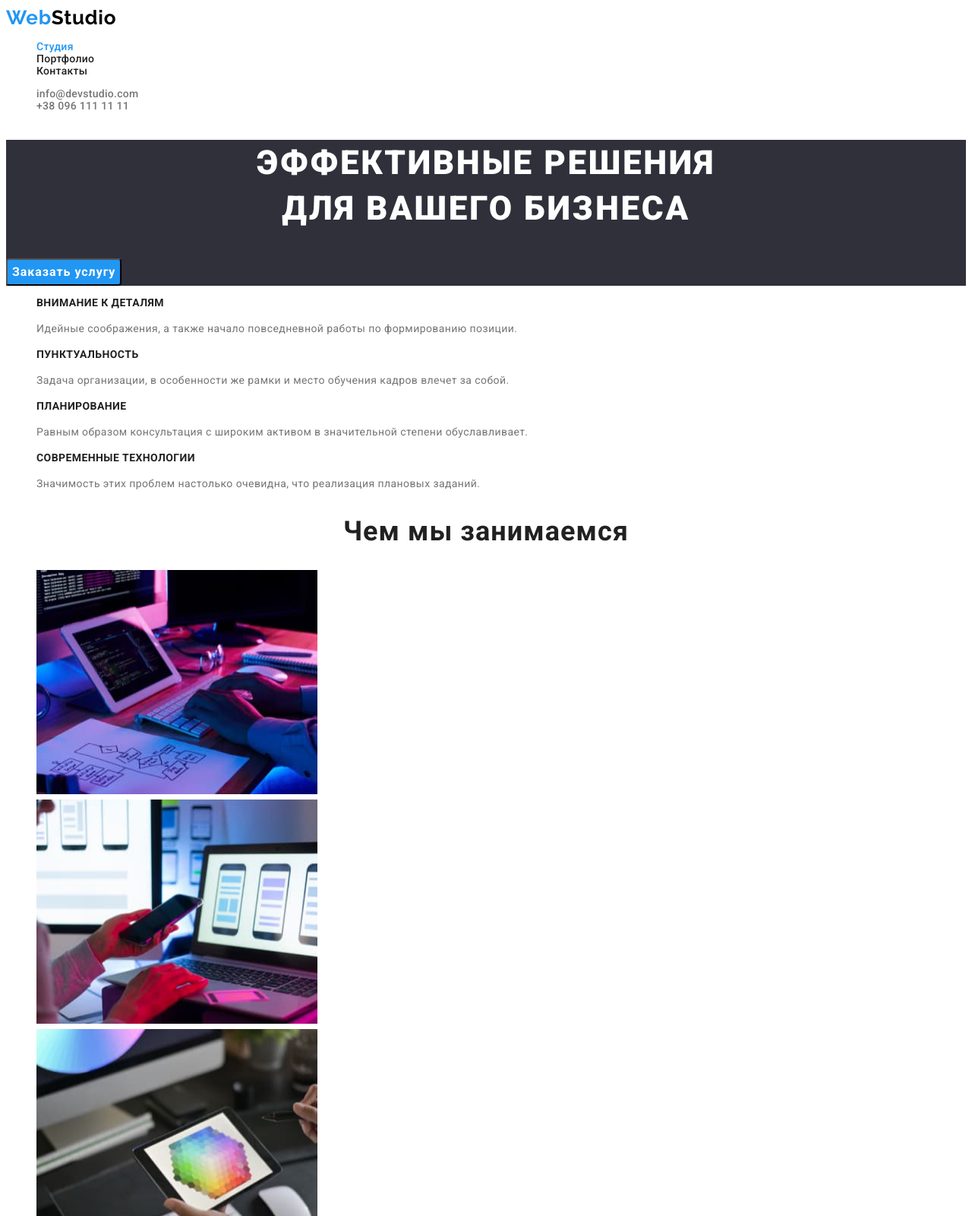
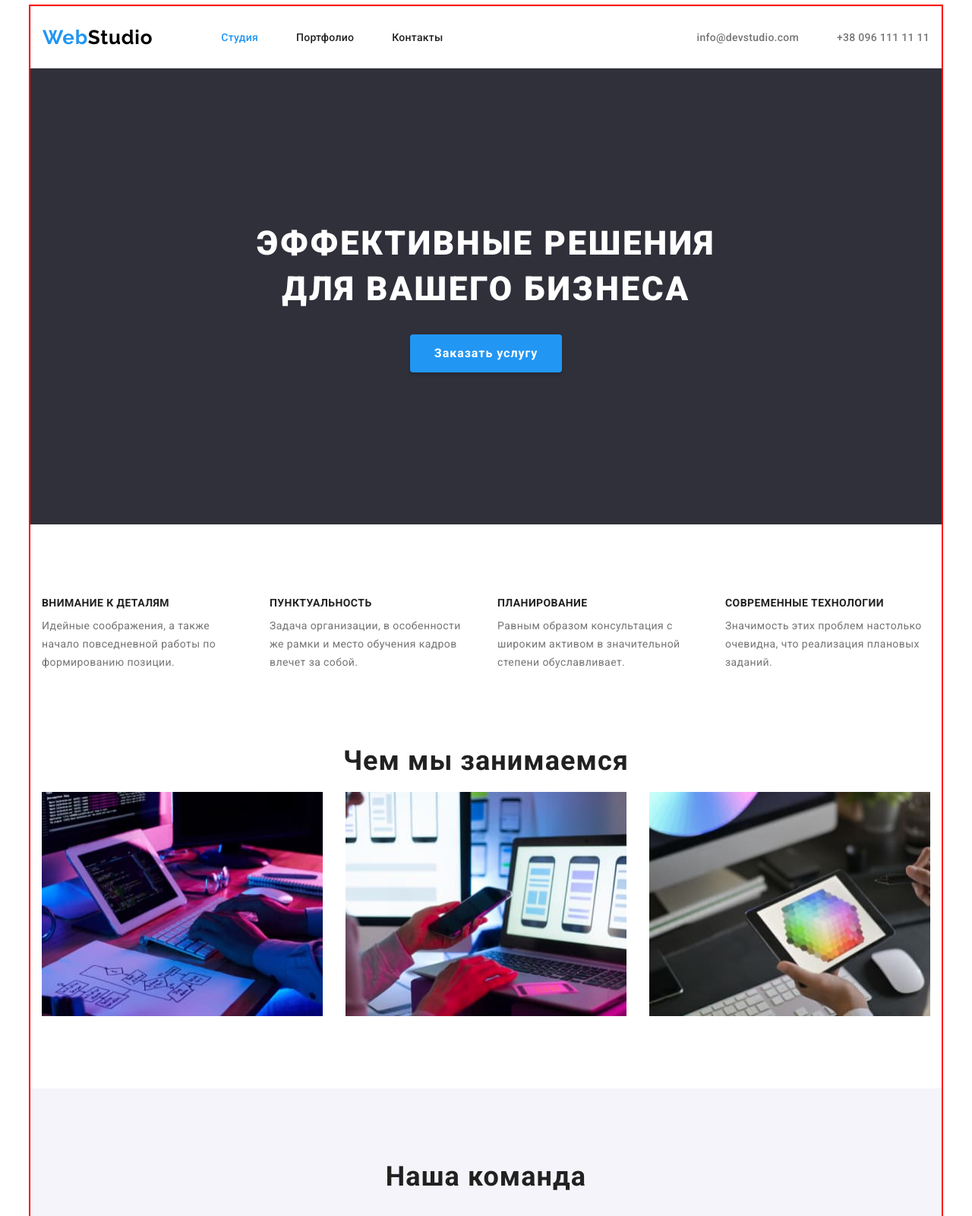
Before and after one commit to Kon-and/goit-markup-hw-03, a plain HTML site: page index.html in a window 1280 px wide. Shown: the top 1600 px of the page at 76% size. Drawn offline with Linux system fonts and the light colour scheme.

Commit message:
add css style

```diff
--- a/css/styles.css
+++ b/css/styles.css
@@ -8,9 +8,38 @@
   --galery-border: #eee;
 }
 
+p,
+h1,
+h2,
+h3,
+h4,
+h5,
+h6 {
+  margin: 0;
+}
+
+ul {
+  margin: 0;
+  padding: 0;
+}
+
 a {
   text-decoration: none;
   color: inherit;
+}
+
+img {
+  display: block;
+}
+
+button {
+  cursor: pointer;
+}
+
+.container {
+  width: 1200px;
+  margin: 0 auto;
+  outline: 2px solid red;
 }
 
 body {
@@ -40,6 +69,7 @@ li {
   line-height: calc(31 / 26);
   letter-spacing: 0.03em;
   color: var(--accent-color);
+  margin: 25px 90px 25px 0;
 }
 
 .logo-dark {
@@ -50,6 +80,24 @@ li {
   font-weight: 500;
   line-height: calc(16 / 14);
   letter-spacing: 0.02em;
+  display: flex;
+  align-items: center;
+  margin: 32px 0;
+}
+.header-item + .header-item {
+  margin-left: 50px;
+}
+.contact-conteiner {
+  align-items: center;
+}
+.navigation {
+  display: flex;
+  align-items: center;
+  margin-right: 330px;
+}
+
+.header-cont-item + .header-cont-item {
+  margin-left: 50px;
 }
 
 .header-cont {
@@ -57,15 +105,32 @@ li {
   line-height: calc(16 / 14);
   letter-spacing: 0.02em;
   color: var(--text-second);
+  display: flex;
+  margin: 32px 0;
+  align-items: center;
+}
+.header-container {
+  display: flex;
+  height: 80px;
+  padding-left: 15px;
+  padding-right: 15px;
+  align-items: center;
+  justify-content: space-between;
+  border: 1px solid #ececec;
 }
 
 /* ---------------------- HERO ---------------------- */
 
 .hero {
   background-color: var(--hero-footer-color);
+  display: flex;
+  height: 600px;
+  flex-direction: column;
+  align-items: center;
 }
 
 .hero-text {
+  width: 700px;
   font-weight: 900;
   font-size: 44px;
   line-height: calc(60 / 44);
@@ -73,21 +138,37 @@ li {
   letter-spacing: 0.06em;
   text-transform: uppercase;
   color: #ffffff;
+  margin-bottom: 30px;
+  margin-top: 200px;
+  margin-left: auto;
+  margin-right: auto;
 }
 
 .hero-btn {
-  cursor: pointer;
   background: var(--accent-color);
+  box-shadow: 0px 4px 4px rgba(0, 0, 0, 0.15);
   border-radius: 4px;
+  width: 200px;
+  height: 50px;
+  left: 700px;
+  top: 430px;
   font-family: inherit;
   font-weight: 700;
   font-size: 16px;
   line-height: calc(30 / 16);
   display: flex;
   align-items: center;
+  justify-content: center;
   text-align: center;
   letter-spacing: 0.06em;
-  color: #ffffff;
+  color: var(--main-color);
+  margin-bottom: 200px;
+  border: none;
+}
+
+.hero-btn:hover,
+.hero-btn:focus {
+  background-color: #188ce8;
 }
 
 /* ---------------------- ADVANTAGE ---------------------- */
@@ -119,7 +200,44 @@ li {
   color: var(--text-second);
 }
 
+.advantage-box {
+  display: flex;
+  height: 100px;
+  margin: 95px 0px;
+  justify-content: center;
+}
+.advantage-item {
+  display: flex;
+  flex-direction: column;
+  align-items: flex-start;
+  width: 270px;
+  height: 100px;
+}
+.advantage-item + .advantage-item {
+  margin-left: 30px;
+}
+
+.advantage-list {
+  display: flex;
+  margin-left: auto;
+  margin-right: auto;
+  justify-content: center;
+}
+
+.advantage-text {
+  padding-top: 10px;
+}
+
 /* ---------------------- WHAT WE'RE DOING ---------------------- */
+
+.wwdoing {
+  display: flex;
+  justify-content: center;
+  margin-left: auto;
+  margin-right: auto;
+  margin-top: 95px;
+  flex-direction: column;
+}
 
 .doing {
   font-weight: 700;
@@ -127,20 +245,42 @@ li {
   line-height: calc(42 / 36);
   text-align: center;
   letter-spacing: 0.03em;
+  display: block;
+  justify-content: center;
+
+  margin-bottom: 20px;
+}
+.doing-list {
+  display: flex;
+  justify-content: center;
+  margin-left: auto;
+  margin-right: auto;
 }
 
-/* ---------------------- WHAT WE'RE DOING ---------------------- */
+.doing-item + .doing-item {
+  margin-left: 30px;
+}
+
+/* ---------------------- OUR TEAM ---------------------- */
 
 .our-team {
   background-color: var(--main-second-color);
+  height: 650px;
+  display: flex;
+  justify-content: center;
+  flex-direction: column;
+  margin-top: 95px;
 }
 
 .team {
+  display: block;
   font-weight: 700;
   font-size: 36px;
   line-height: calc(42 / 36);
+  letter-spacing: 0.03em;
   text-align: center;
-  letter-spacing: 0.03em;
+
+  margin-bottom: 50px;
 }
 
 .team-item {
@@ -148,6 +288,20 @@ li {
   box-shadow: 0px 1px 3px rgba(0, 0, 0, 0.12), 0px 1px 1px rgba(0, 0, 0, 0.14),
     0px 2px 1px rgba(0, 0, 0, 0.2);
   border-radius: 0px 0px 4px 4px;
+  display: flex;
+  flex-direction: column;
+  justify-content: center;
+}
+
+.team-item + .team-item {
+  margin-left: 30px;
+}
+
+.team-list {
+  display: flex;
+  justify-content: center;
+  margin-left: auto;
+  margin-right: auto;
 }
 
 .team-name {
@@ -156,6 +310,7 @@ li {
   line-height: calc(19 / 16);
   text-align: center;
   letter-spacing: 0.03em;
+  margin-top: 30px;
 }
 
 .team-position {
@@ -164,12 +319,23 @@ li {
   text-align: center;
   letter-spacing: 0.03em;
   color: var(--text-second);
+  margin-bottom: 30px;
+  padding-top: 10px;
 }
 
 /* ---------------------- FOOTER ---------------------- */
 
 .footer-box {
   background-color: var(--hero-footer-color);
+  display: flex;
+  flex-direction: column;
+  padding-left: 15px;
+}
+
+.logo-footer {
+  margin-top: 60px;
+  margin-bottom: 20px;
+  margin-right: auto;
 }
 
 .logo-light {
@@ -183,6 +349,9 @@ li {
   letter-spacing: 0.03em;
   color: rgba(255, 255, 255, 0.6);
 }
+.address-box {
+  margin-bottom: 60px;
+}
 
 .address-map {
   color: var(--main-color);
@@ -191,8 +360,17 @@ li {
 /* ------------------------------------------- PORTFOLIO ------------------------------------------- */
 /* ---------------------- FILTERS ---------------------- */
 
+.filters-list {
+  display: flex;
+  justify-content: center;
+  margin-top: 95px;
+  margin-bottom: 50px;
+}
+.filters-item + .filters-item {
+  margin-left: 8px;
+}
+
 .filters-btn {
-  cursor: pointer;
   background: var(--main-second-color);
   border-radius: 4px;
   font-family: inherit;
@@ -202,7 +380,13 @@ li {
   display: flex;
   align-items: center;
   text-align: center;
+  justify-content: center;
   letter-spacing: 0.06em;
+  width: 128px;
+  height: 38px;
+  left: 576px;
+  top: 174px;
+  border: none;
 }
 
 .filters-btn:focus,
@@ -217,6 +401,7 @@ li {
   background: var(--main-color);
   border: 1px solid var(--galery-border);
   box-sizing: border-box;
+  margin-bottom: 30px;
 }
 
 .projects-pre-text {
@@ -224,6 +409,8 @@ li {
   font-size: 18px;
   line-height: calc(36 / 18);
   letter-spacing: 0.06em;
+  margin-top: 20px;
+  padding-left: 25px;
 }
 
 .projects-text {
@@ -231,4 +418,15 @@ li {
   line-height: calc(30 / 16);
   letter-spacing: 0.03em;
   color: var(--text-second);
+  margin-bottom: 20px;
+  padding-left: 25px;
 }
+.projects-list {
+  display: flex;
+  flex-wrap: wrap;
+  justify-content: space-between;
+  flex-direction: row;
+  padding-right: 15px;
+  padding-left: 15px;
+  margin-bottom: 65px;
+}
--- a/index.html
+++ b/index.html
@@ -14,7 +14,9 @@
     <link rel="stylesheet" href="./css/styles.css" />
   </head>
   <body>
+    <div class="container">
       <header>
+        <div class="header-container">
           <nav class="navigation">
             <a class="logo" href="">Web<span class="logo-dark">Studio</span></a>
             <ul class="header-list">
@@ -27,6 +29,7 @@
               <li class="header-item"><a class="header-text accent-text" href="">Контакты</a></li>
             </ul>
           </nav>
+          <div class="contact-conteiner">
             <ul class="header-cont">
               <li class="header-cont-item">
                 <a class="header-cont-text accent-text" href="mailto:info@devstudio.com"
@@ -34,20 +37,22 @@
                 >
               </li>
               <li class="header-cont-item">
-          <a class="header-cont-text accent-text" href="tel:+380961111111">+38 096 111 11 11</a>
+                <a class="header-cont-text accent-text" href="tel:+380961111111"
+                  >+38 096 111 11 11</a
+                >
               </li>
             </ul>
+          </div>
+        </div>
       </header>
       <main>
         <section class="hero">
-        <h1 class="hero-text">
-          Эффективные решения<br />
-          для вашего бизнеса
-        </h1>
+          <h1 class="hero-text">Эффективные решения для вашего бизнеса</h1>
           <button class="hero-btn" type="button">Заказать услугу</button>
         </section>
         <section class="advantage">
           <h2 class="hidden">Наши преимущества</h2>
+          <div class="advantage-box">
             <ul class="advantage-list">
               <li class="advantage-item">
                 <h3 class="advantage-pre-text">Внимание к деталям</h3>
@@ -58,13 +63,15 @@
               <li class="advantage-item">
                 <h3 class="advantage-pre-text">Пунктуальность</h3>
                 <p class="advantage-text">
-              Задача организации, в особенности же рамки и место обучения кадров влечет за собой.
+                  Задача организации, в особенности же рамки и место обучения кадров влечет за
+                  собой.
                 </p>
               </li>
               <li class="advantage-item">
                 <h3 class="advantage-pre-text">Планирование</h3>
                 <p class="advantage-text">
-              Равным образом консультация с широким активом в значительной степени обуславливает.
+                  Равным образом консультация с широким активом в значительной степени
+                  обуславливает.
                 </p>
               </li>
               <li class="advantage-item">
@@ -74,6 +81,7 @@
                 </p>
               </li>
             </ul>
+          </div>
         </section>
         <section class="wwdoing">
           <h2 class="doing">Чем мы занимаемся</h2>
@@ -158,7 +166,7 @@
         </section>
       </main>
       <footer class="footer-box">
-      <a class="logo" href="">Web<span class="logo-light">Studio</span></a>
+        <a class="logo logo-footer" href="">Web<span class="logo-light">Studio</span></a>
         <address class="address-box">
           <ul class="address-list">
             <li class="address-item">
@@ -172,7 +180,9 @@
               </a>
             </li>
             <li class="address-item">
-            <a class="address-text accent-text" href="mailto:info@example.com">info@example.com</a>
+              <a class="address-text accent-text" href="mailto:info@example.com"
+                >info@example.com</a
+              >
             </li>
             <li class="address-item">
               <a class="address-text accent-text" href="tel:+380991111111">+38 099 111 11 11</a>
@@ -180,5 +190,6 @@
           </ul>
         </address>
       </footer>
+    </div>
   </body>
 </html>
```
Also changed, not shown: portfolio.html (+18 -4 lines). Lines whose indentation alone changed are shown as unchanged.
